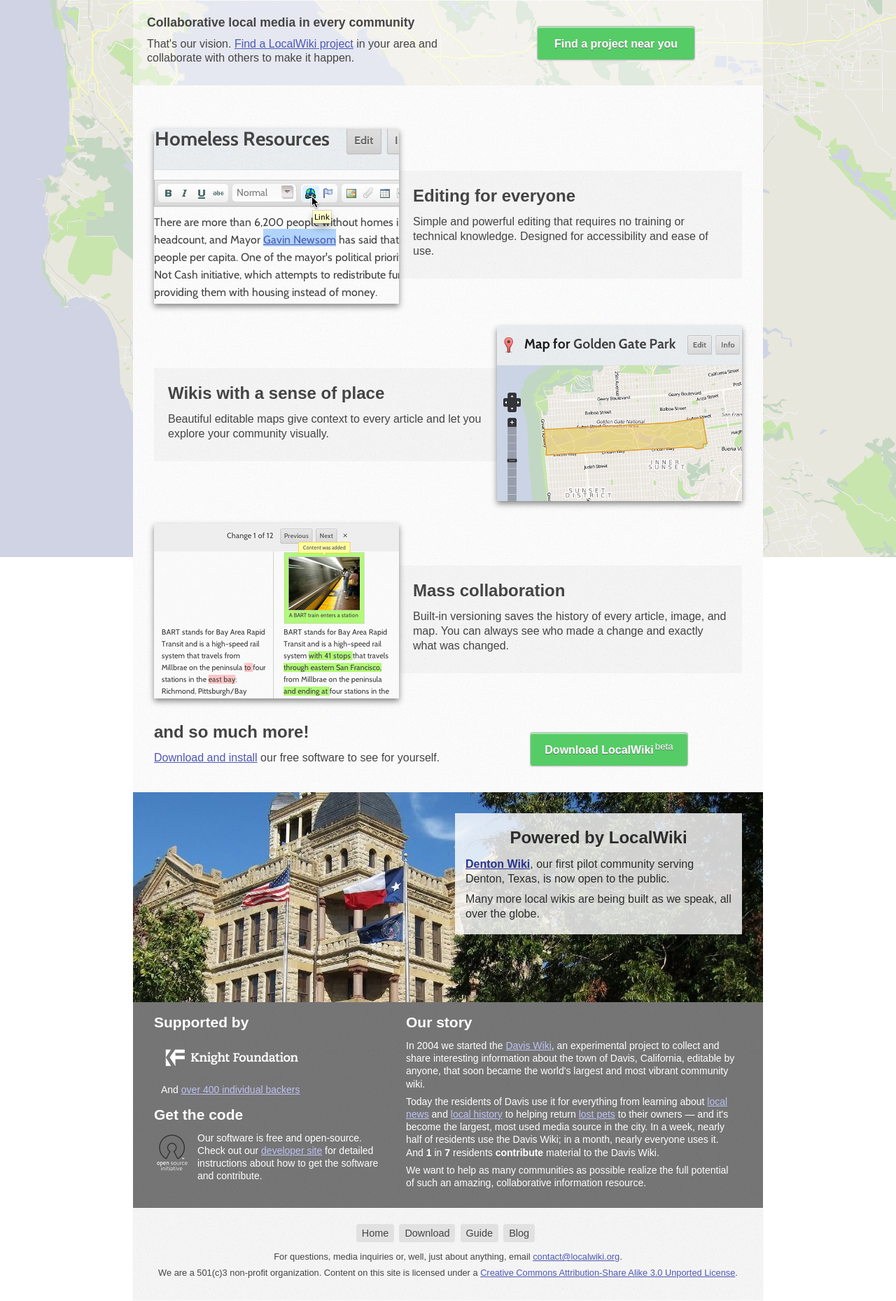
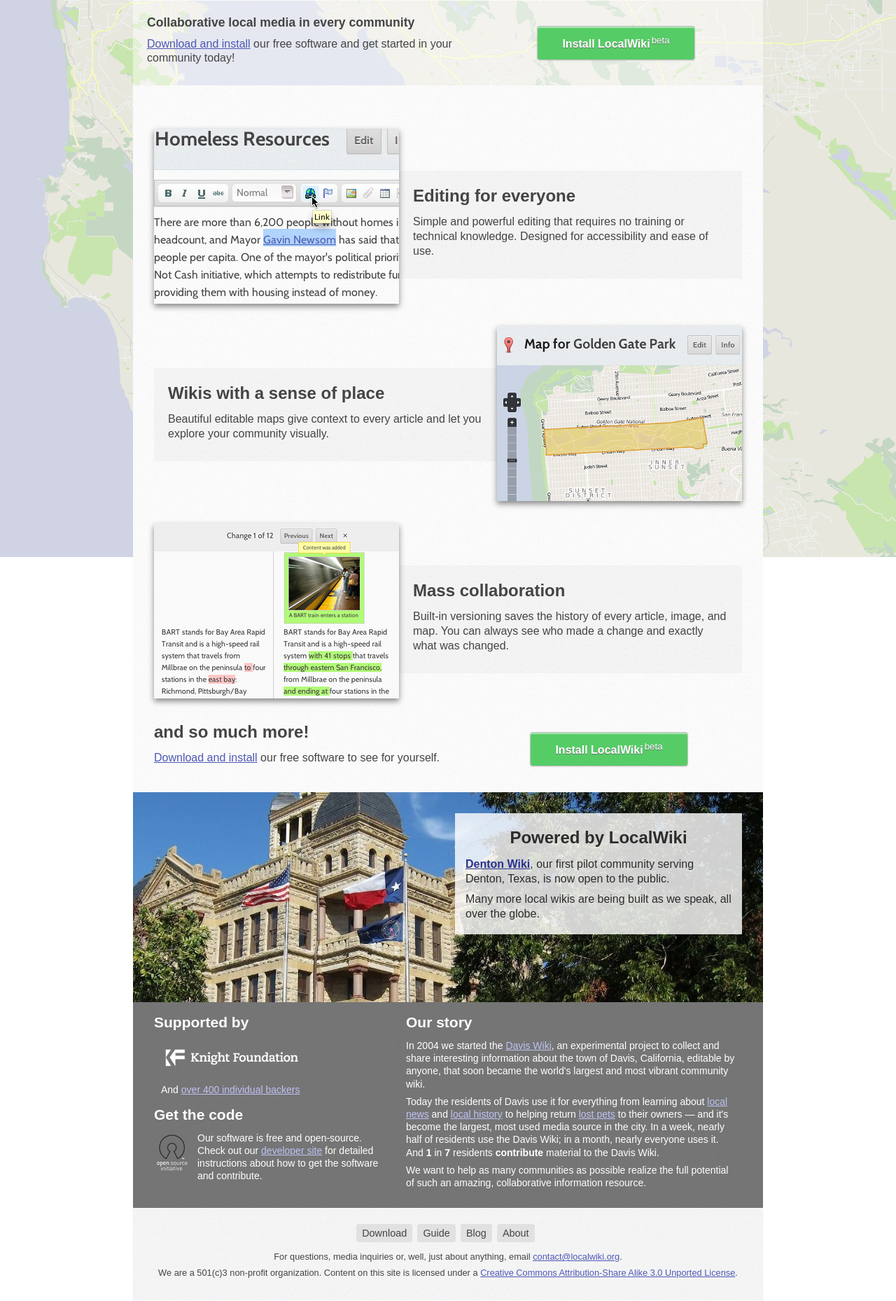
Before and after one commit to mivanov/localwiki_splash, a Django app: template templates/new_splash.html in a window 1280 px wide. Shown: the part 404-2263 px from the top of the page at 70% size. Run offline with Django 3.2, Linux system fonts and the light colour scheme; the template is opened without the code that fills it, so the values that code supplies are empty; some libraries are stand-ins or nearby versions.

Commit message:
A bit more mom-proof + feedback from hackernews.

```diff
--- a/templates/nav.html
+++ b/templates/nav.html
@@ -1,8 +1,9 @@
 <div class="nav">
 <ul>
-  <li><a href="{% url home %}">Home</a></li>
+  {% comment %}<li><a href="{% url home %}">Home</a></li>{% endcomment %}
   <li><a href="{% url install %}">Download</a></li>
   <li><a href="https://guide.localwiki.org/" target="_blank">Guide</a></li>
   <li><a href="/blog/">Blog</a></li>
+  <li><a href="/about/">About</a></li>
 </ul>
 </div>
--- a/templates/new_splash.html
+++ b/templates/new_splash.html
@@ -11,18 +11,18 @@
     <div class="blurb right">
         <h2>The open-content, open-source effort to share the world's local knowledge</h2>
         <p>
-            <a href="{% url install %}">Download and install</a> our free software and get started in your community today!
+        That's our vision. <a href="https://guide.localwiki.org/Communities" target="_blank">Find a LocalWiki project</a> in your area and collaborate with others to make it happen.
         </p>
-        <a href="{% url install %}" class="big_button">Download LocalWiki<sup>beta</sup></a>
+        <a href="https://guide.localwiki.org/Communities" class="big_button" target="_blank">Find a project near you</a>
     </div>
 </div>
 <div class="section vision">
     <div class="blurb right">
-        <a href="https://guide.localwiki.org/Communities" class="big_button" target="_blank">Find a project near you</a>
+        <a href="{% url install %}" class="big_button">Install LocalWiki<sup>beta</sup></a>
     </div>
     <h2>Collaborative local media in every community</h2>
     <p>
-        That's our vision. <a href="https://guide.localwiki.org/Communities" target="_blank">Find a LocalWiki project</a> in your area and collaborate with others to make it happen.
+        <a href="{% url install %}">Download and install</a> our free software and get started in your community today!
     </p>
 </div>
 <div class="section features">
@@ -58,7 +58,7 @@
     </div>
     <div class="feature">
     <div class="blurb right">
-        <a href="{% url install %}" class="big_button">Download LocalWiki<sup>beta</sup></a>
+        <a href="{% url install %}" class="big_button">Install LocalWiki<sup>beta</sup></a>
     </div>
     <h2>and so much more!</h2>
     <p>
```
Also changed, not shown: templates/about.html (+4 -4 lines).
